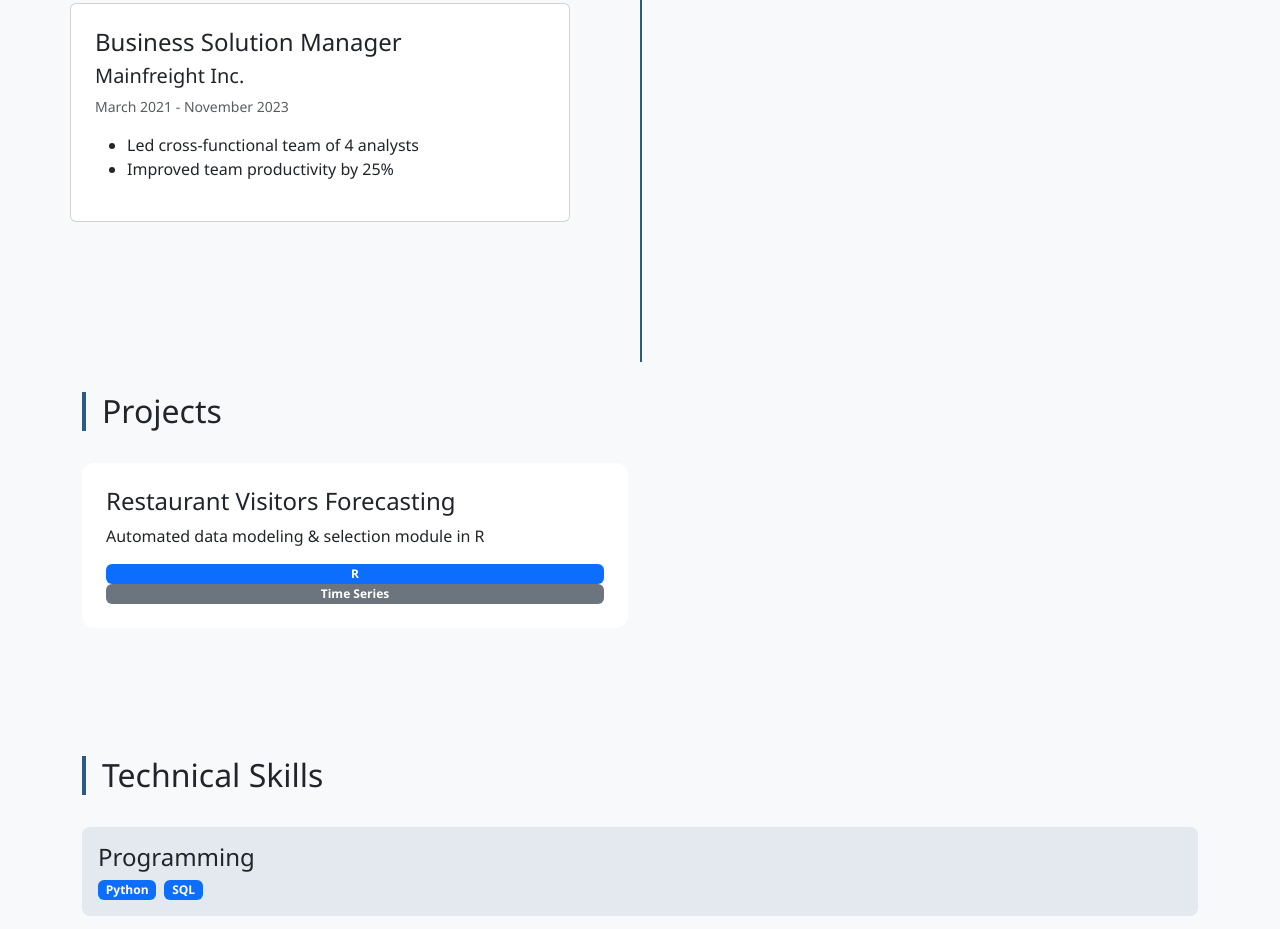
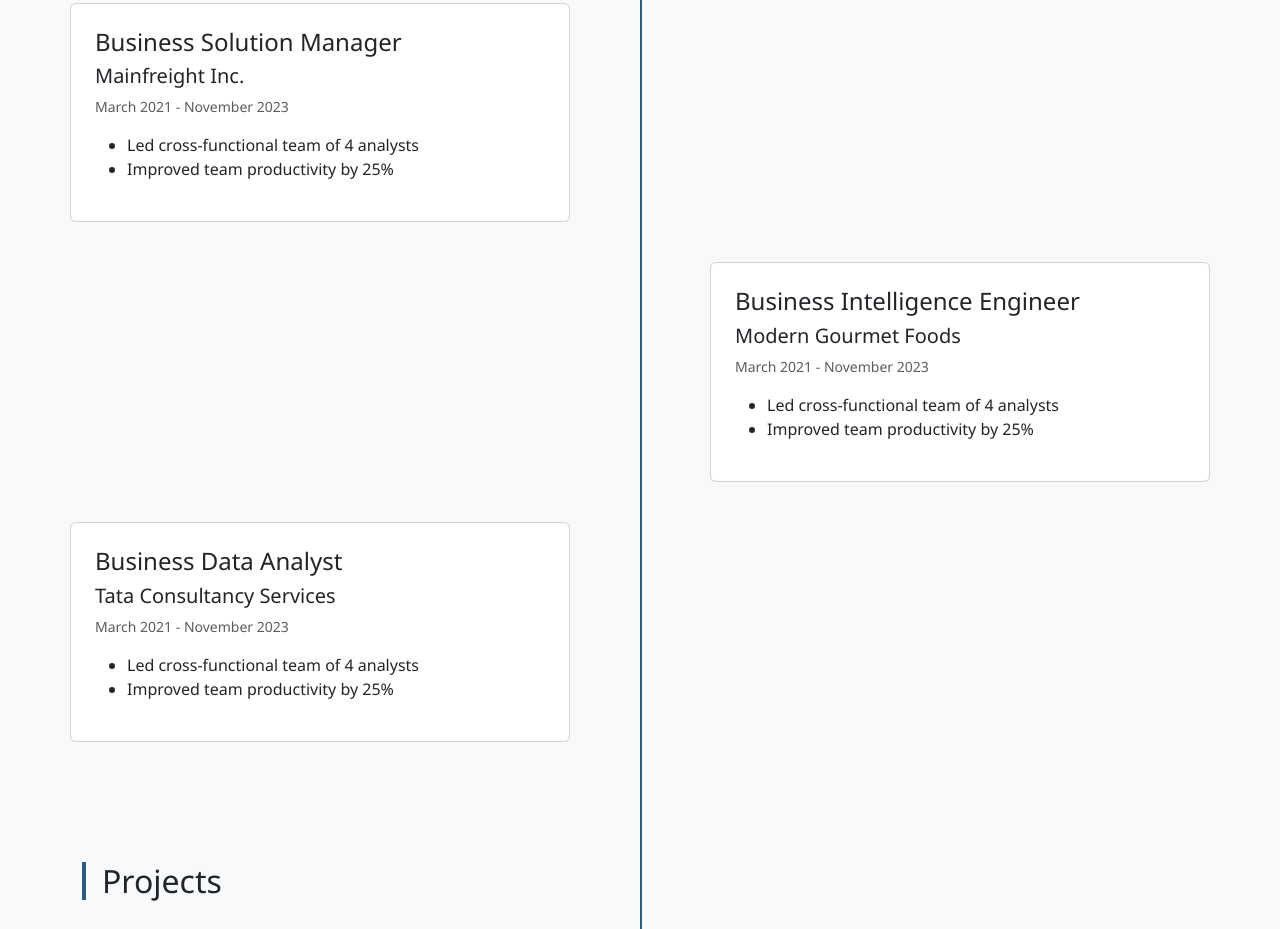
Before and after one commit to Aishwaryamurali-BI/Aishwaryamurali-BI.github.io, a plain HTML site: page index.html in a window 1280 px wide. Shown: the part 519-1448 px from the top of the page. Drawn offline with nearby package versions, Linux system fonts and the light colour scheme.

Commit message:
Update index.html
added additional sections

```diff
--- a/index.html
+++ b/index.html
@@ -95,7 +95,7 @@
     <!-- Hero Section -->
     <section class="hero">
         <div class="container text-center">
-            <h1 class="display-4">John Doe</h1>
+            <h1 class="display-4">Aishwarya Murali</h1>
             <p class="lead">Business Intelligence Engineer</p>
             <div class="mt-4">
                 <a href="#contact" class="btn btn-light btn-lg">Contact Me</a>
@@ -119,7 +119,32 @@
                 </ul>
             </div>
         </div>
-    </section>
+
+<div class="timeline-item">
+            <div class="timeline-content card p-4" style="max-width: 500px;">
+                <h4>Business Intelligence Engineer</h4>
+                <h5>Modern Gourmet Foods</h5>
+                <small class="text-muted">March 2021 - November 2023</small>
+                <ul class="mt-3">
+                    <li>Led cross-functional team of 4 analysts</li>
+                    <li>Improved team productivity by 25%</li>
+                </ul>
+            </div>
+        </div>
+
+
+    <div class="timeline-item">
+            <div class="timeline-content card p-4" style="max-width: 500px;">
+                <h4>Business Data Analyst</h4>
+                <h5>Tata Consultancy Services</h5>
+                <small class="text-muted">March 2021 - November 2023</small>
+                <ul class="mt-3">
+                    <li>Led cross-functional team of 4 analysts</li>
+                    <li>Improved team productivity by 25%</li>
+                </ul>
+            </div>
+        </div>
+
 
     <!-- Projects -->
     <section id="projects" class="container py-5">
```
